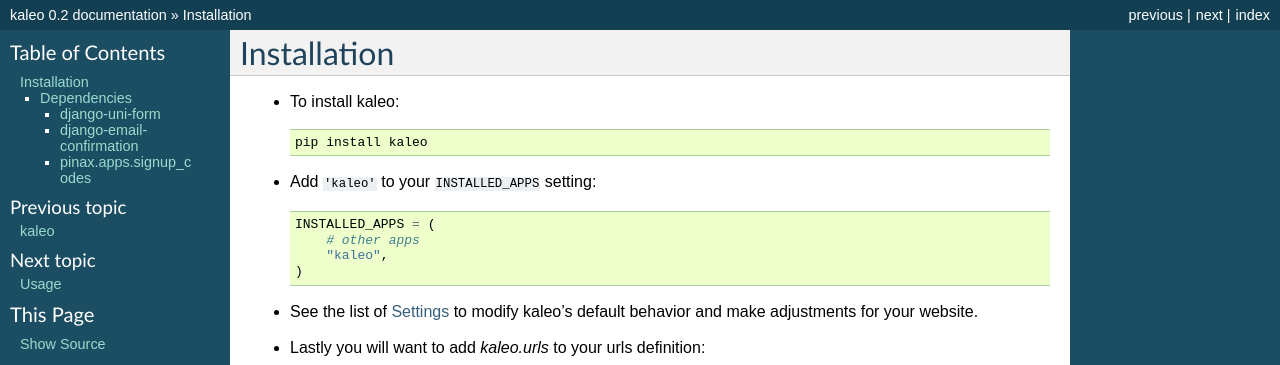
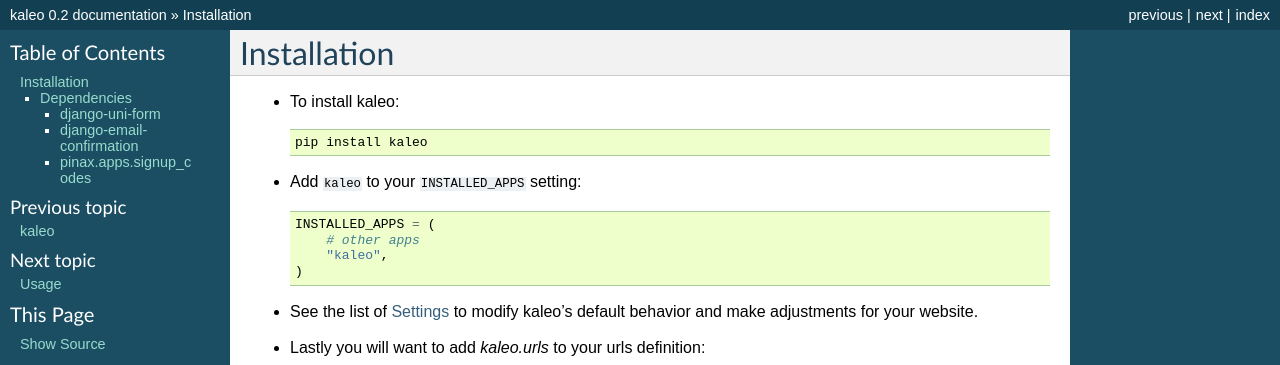
Before and after one commit to pinax/pinax-invitations, a Sphinx documentation site: the page built from docs/installation.rst, in a window 1280 px wide. Shown: the top 365 px of the page. Built offline with Sphinx 7.4.7, drawn with Linux system fonts in a browser that asks for light colours.

Commit message:
fixed a documentation bug

```diff
--- a/docs/installation.rst
+++ b/docs/installation.rst
@@ -7,7 +7,7 @@
 
     pip install kaleo
 
-* Add ``'kaleo'`` to your ``INSTALLED_APPS`` setting::
+* Add ``kaleo`` to your ``INSTALLED_APPS`` setting::
 
     INSTALLED_APPS = (
         # other apps
```
